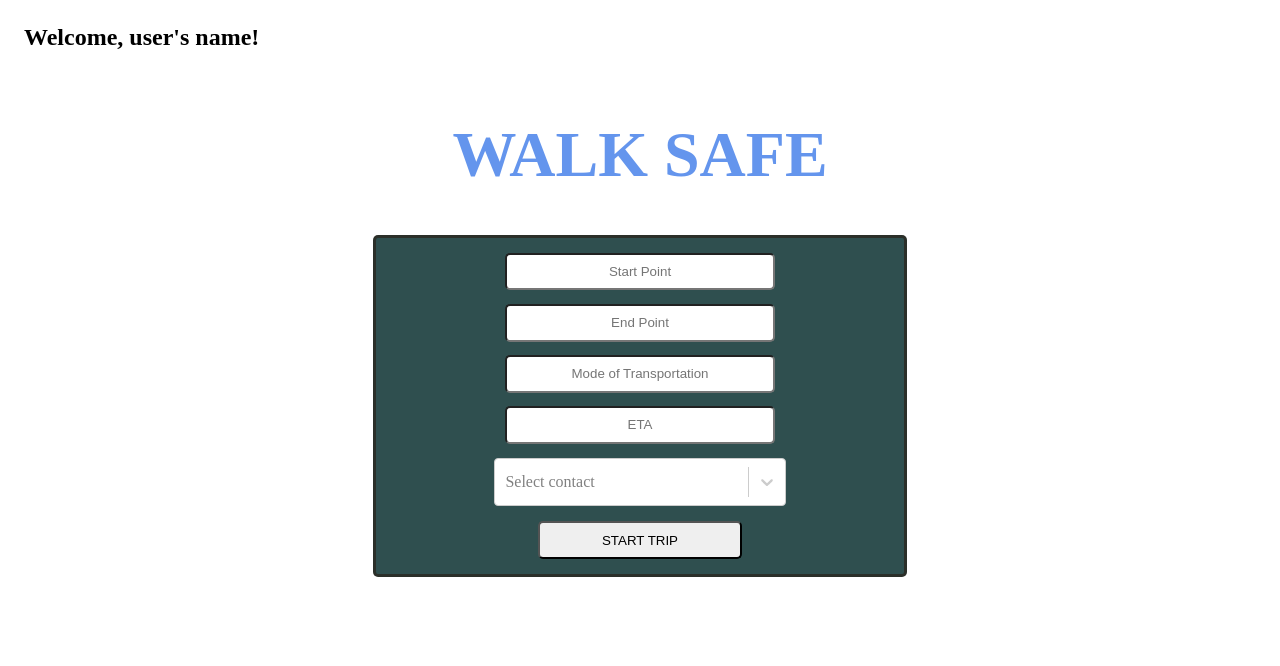
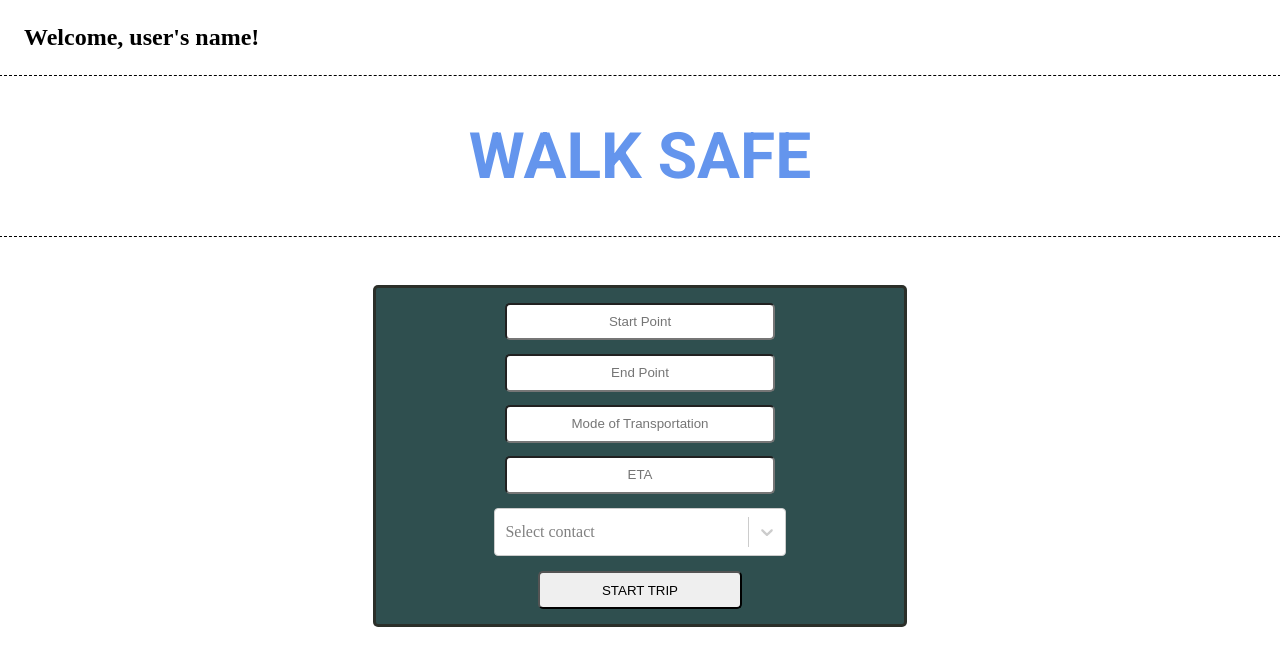
Before and after one commit to Walk-Safe/walk-safe-frontend, a React (Create React App) app in the folder walk-safe/: page / in a window 1280 px wide. Shown: the top 666 px of the page. Built offline with nearby package versions, Linux system fonts and the light colour scheme.

Commit message:
Add header font

```diff
--- a/walk-safe/public/index.html
+++ b/walk-safe/public/index.html
@@ -11,6 +11,9 @@
     />
     <link rel="apple-touch-icon" href="%PUBLIC_URL%/logo192.png" />
     <link rel="manifest" href="%PUBLIC_URL%/manifest.json" />
+    <link rel="preconnect" href="https://fonts.googleapis.com">
+    <link rel="preconnect" href="https://fonts.gstatic.com" crossorigin>
+    <link href="https://fonts.googleapis.com/css2?family=Roboto:ital,wght@0,300;0,400;0,500;0,700;1,300;1,400&display=swap" rel="stylesheet">
     <title></title>
   </head>
   <body>
--- a/walk-safe/src/Components/Form/_form.scss
+++ b/walk-safe/src/Components/Form/_form.scss
@@ -13,6 +13,7 @@
   justify-content: space-evenly;
   height: 40%;
   width: 40%;
+  margin: 3em;
   padding: 0.5em;
   border: 3px solid rgba(41, 19, 6, 0.522);
   border-radius: 5px;
--- a/walk-safe/src/Components/Header/_header.scss
+++ b/walk-safe/src/Components/Header/_header.scss
@@ -4,10 +4,12 @@
   text-align: center;
   justify-self: flex-start;
   align-items: center;
-  color: cornflowerblue;
   height: 20%;
   width: 100%;
+  font-family: $roboto;
+  color: cornflowerblue;
   font-size: 2em;
+  border: 1px dashed black;
 }
 
 .welcome-msg {
--- /dev/null
+++ b/walk-safe/src/_variables.scss
@@ -0,0 +1 @@
+$roboto: 'Roboto', sans-serif;
--- a/walk-safe/src/index.scss
+++ b/walk-safe/src/index.scss
@@ -1,3 +1,4 @@
+@import './variables';
 @import './Components/App/app';
 @import './Components/Login/login';
 @import './Components/Form/form';
```
